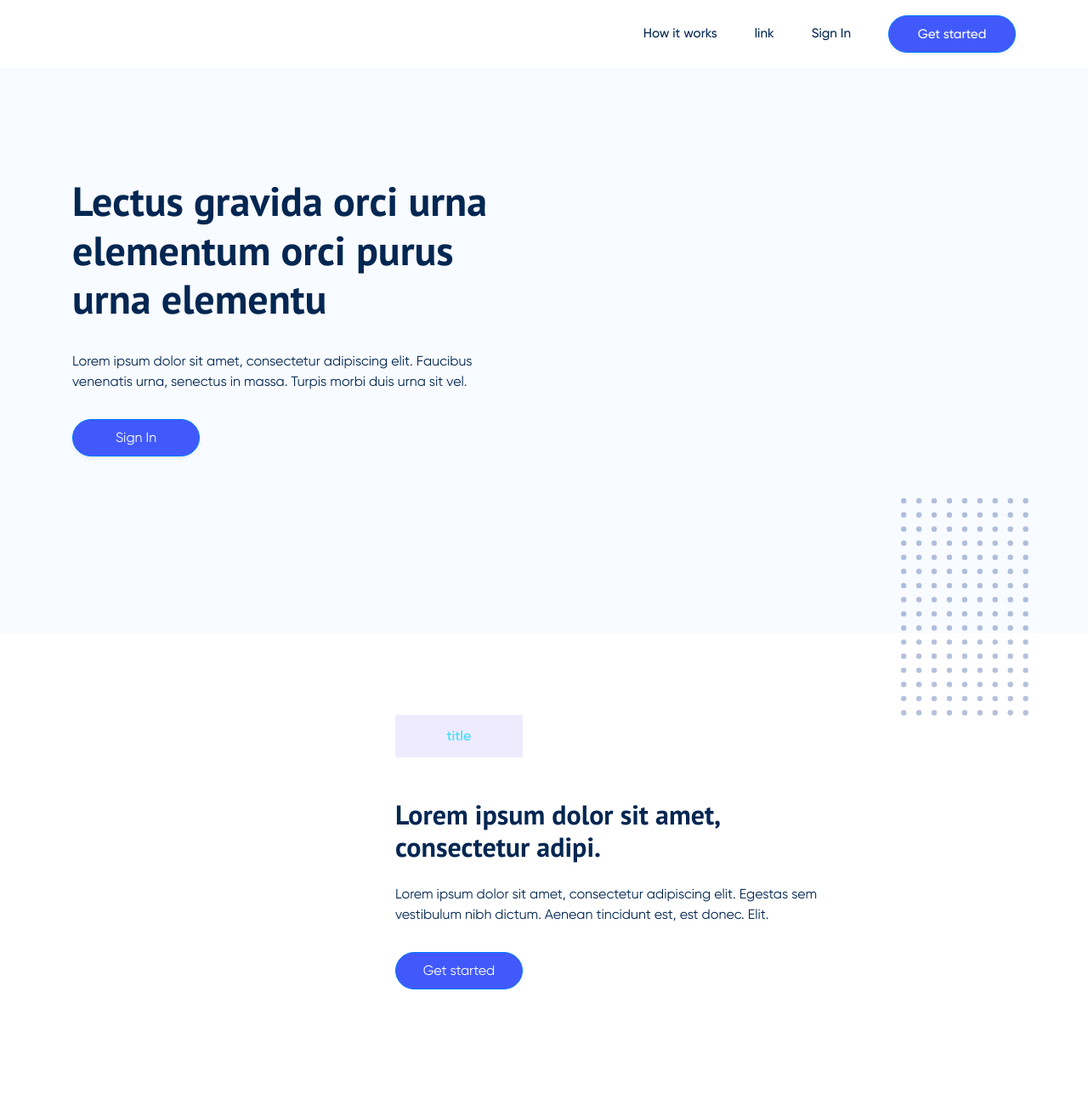
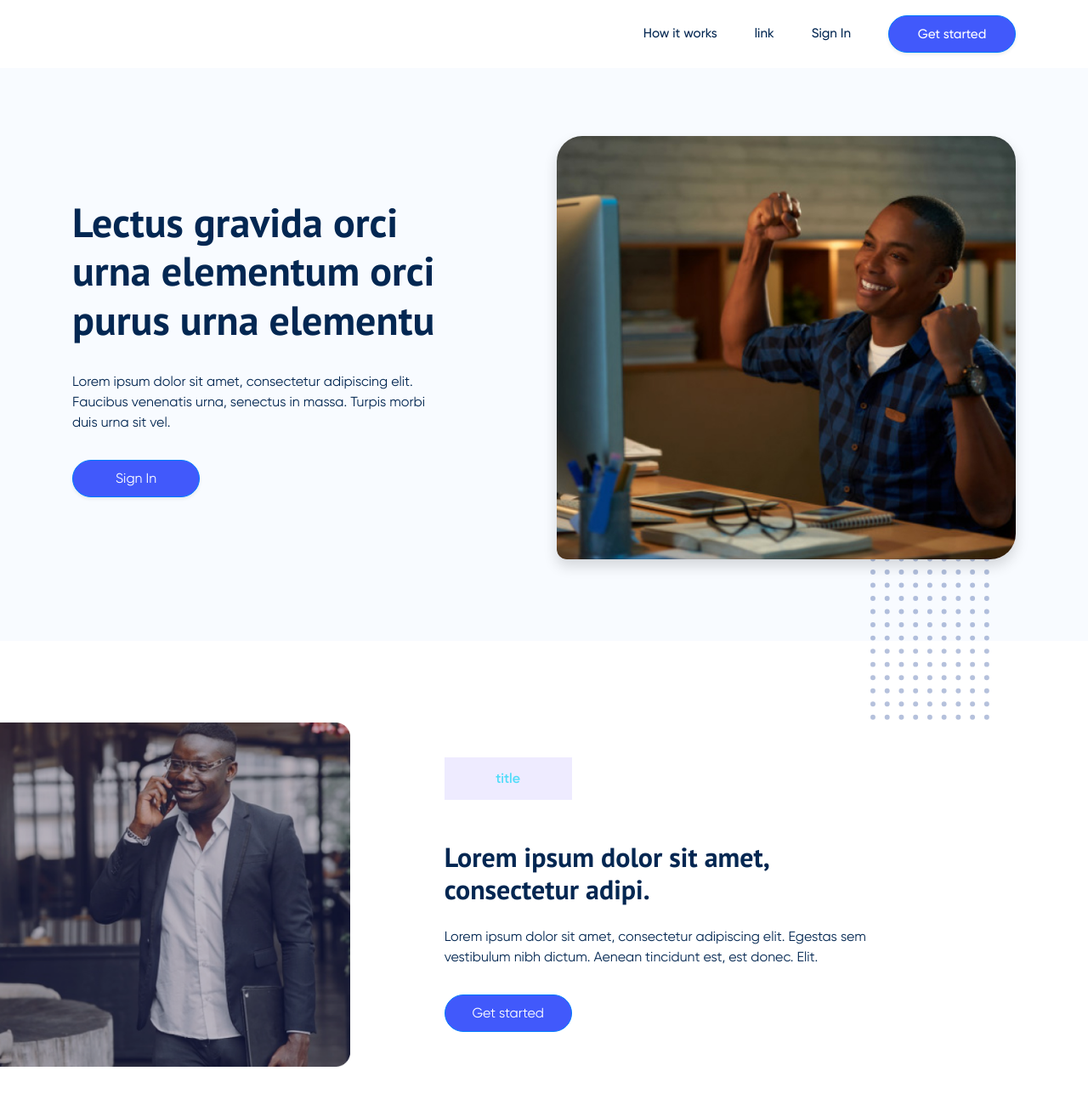
Before and after one commit to stephendoyin/CC-templateone, a plain HTML site: page index.html in a window 1280 px wide. Shown: the top 1300 px of the page at 85% size. Drawn offline with nearby package versions, Linux system fonts and the light colour scheme.

Commit message:
added images

```diff
--- a/index.html
+++ b/index.html
@@ -47,8 +47,8 @@
       </header>
 
       <div class="container">
-        <div class="row">
-          <div class="col-md-6">
+        <div class="row align-items-center justify-content-between">
+          <div class="col-md-5 order-1 order-md-0 mt-5 mt-md-0">
             <h1 class="hero__title pb-4">
               Lectus gravida orci urna elementum orci purus urna elementu
             </h1>
@@ -59,7 +59,13 @@
 
             <a href="" class="btn btn-primary mt-3 shadow-sm"> Sign In </a>
           </div>
-          <div class="col-md-6 position-relative">
+          <div class="col-md-6 position-relative order-0 order-md-1">
+            <img
+              src="assets/images/hero_img.jpg"
+              width="100%"
+              class="position-relative hero__img shadow"
+              alt=""
+            />
             <img
               src="assets/images/svg/dot.svg"
               class="position-absolute hero__dots"
@@ -71,11 +77,13 @@
     </div>
 
     <section class="position-relative">
-      <div class="container">
-        <div class="row">
-          <div class="col-md-4"></div>
-          <div class="col-md-8">
-            <div style="max-width: 500px">
+      <div class="container-fluid">
+        <div class="row align-items-center justify-content-between">
+          <div class="col-md-4 pl-0">
+            <img src="assets/images/img-one.png" width="100%" alt="" />
+          </div>
+          <div class="col-md-8 pl-md-5 mt-5 mt-md-0">
+            <div style="max-width: 560px" class="pl-md-5">
               <h5 class="small-title d-inline-block text-center mb-5">title</h5>
               <h3 class="title mb-4">
                 Lorem ipsum dolor sit amet, consectetur adipi.
@@ -149,9 +157,9 @@
     </section>
 
     <section class="position-relative">
-      <div class="container">
-        <div class="row">
-          <div class="col-md-6">
+      <div class="container position-relative" style="z-index: 3">
+        <div class="row align-items-center justify-content-between">
+          <div class="col-md-5">
             <div style="max-width: 500px">
               <h5 class="small-title d-inline-block text-center mb-5">title</h5>
               <h3 class="title mb-4">
@@ -166,7 +174,9 @@
               <a href="" class="btn btn-primary mt-3"> Get started </a>
             </div>
           </div>
-          <div class="col-md-6"></div>
+          <div class="col-md-6 mt-5 mt-md-0">
+            <img src="assets/images/img-two.png" width="100%" alt="" />
+          </div>
         </div>
       </div>
       <div class="bg position-absolute d-none d-md-block"></div>
@@ -199,10 +209,12 @@
     </section>
 
     <section class="position-relative">
-      <div class="container">
-        <div class="row">
-          <div class="col-md-6"></div>
+      <div class="container position-relative" style="z-index: 3">
+        <div class="row align-items-center justify-content-between">
           <div class="col-md-6">
+            <img src="assets/images/img-three.png" width="100%" alt="" />
+          </div>
+          <div class="col-md-5 mt-5 mt-md-0">
             <div style="max-width: 500px">
               <h5 class="small-title d-inline-block text-center mb-5">title</h5>
               <h3 class="title mb-4">
--- a/styles/style.scss
+++ b/styles/style.scss
@@ -60,18 +60,24 @@ body {
 
 .hero {
   background-color: #f8fbff;
-  padding: 13rem 0;
+  padding: 10rem 0 6rem 0;
 
   &__title {
     font-size: 3rem;
     font-family: "Pt sans", sans-serif;
   }
-}
 
-.hero__dots {
-  max-width: 150px;
-  right: 0;
-  top: 115%;
+  &__img {
+    z-index: 5;
+    border-radius: 30px 30px 30px 12px;
+  }
+
+  &__dots {
+    max-width: 140px;
+    right: 8%;
+    top: 90%;
+    z-index: 0;
+  }
 }
 
 .small-title {
@@ -122,7 +128,7 @@ section {
 }
 
 .bg {
-  height: 85%;
+  height: 75%;
   width: 40%;
   background-color: #fafbff;
   right: 0%;
```
Also changed, not shown: assets/images/bg.jpg, assets/images/hero_img.jpg (added), assets/images/img-one.png (added), assets/images/img-three.png (added), assets/images/img-two.png (added), styles/style.css, 1 other file.
